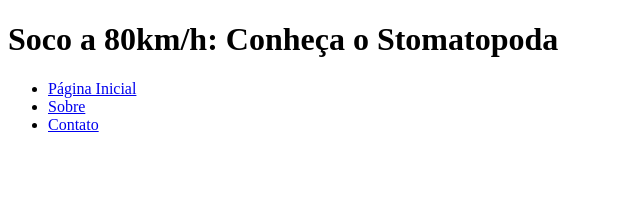
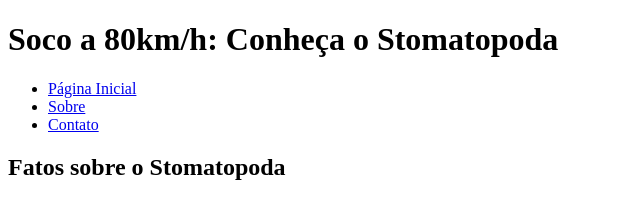
Before and after one commit to VirginiaArruda/trybe-exercises, a plain HTML site: page bloco_3/dia_4/index.html in a window 1280 px wide. Shown: the whole page, without its empty margins (0-640 px from the left). Drawn offline with Linux system fonts and the light colour scheme.

Commit message:
Criaçao do article e seu subtitulo

```diff
--- a/bloco_3/dia_4/index.html
+++ b/bloco_3/dia_4/index.html
@@ -16,6 +16,12 @@
 
         </ul>
     </nav>
+    <article>
+        <h2>Fatos sobre o Stomatopoda</h2>
+
+
+
+    </article>
 
 
 
```
